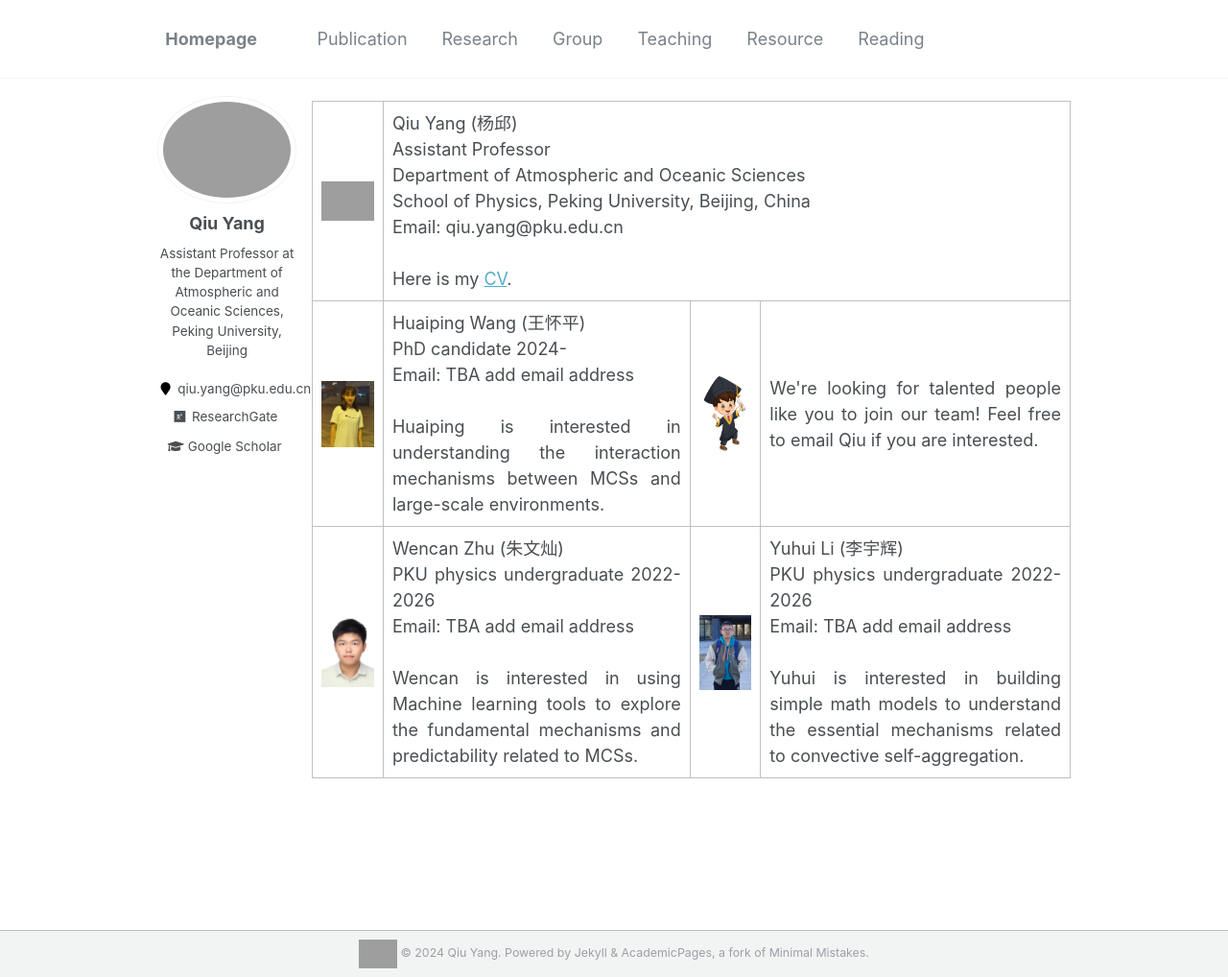
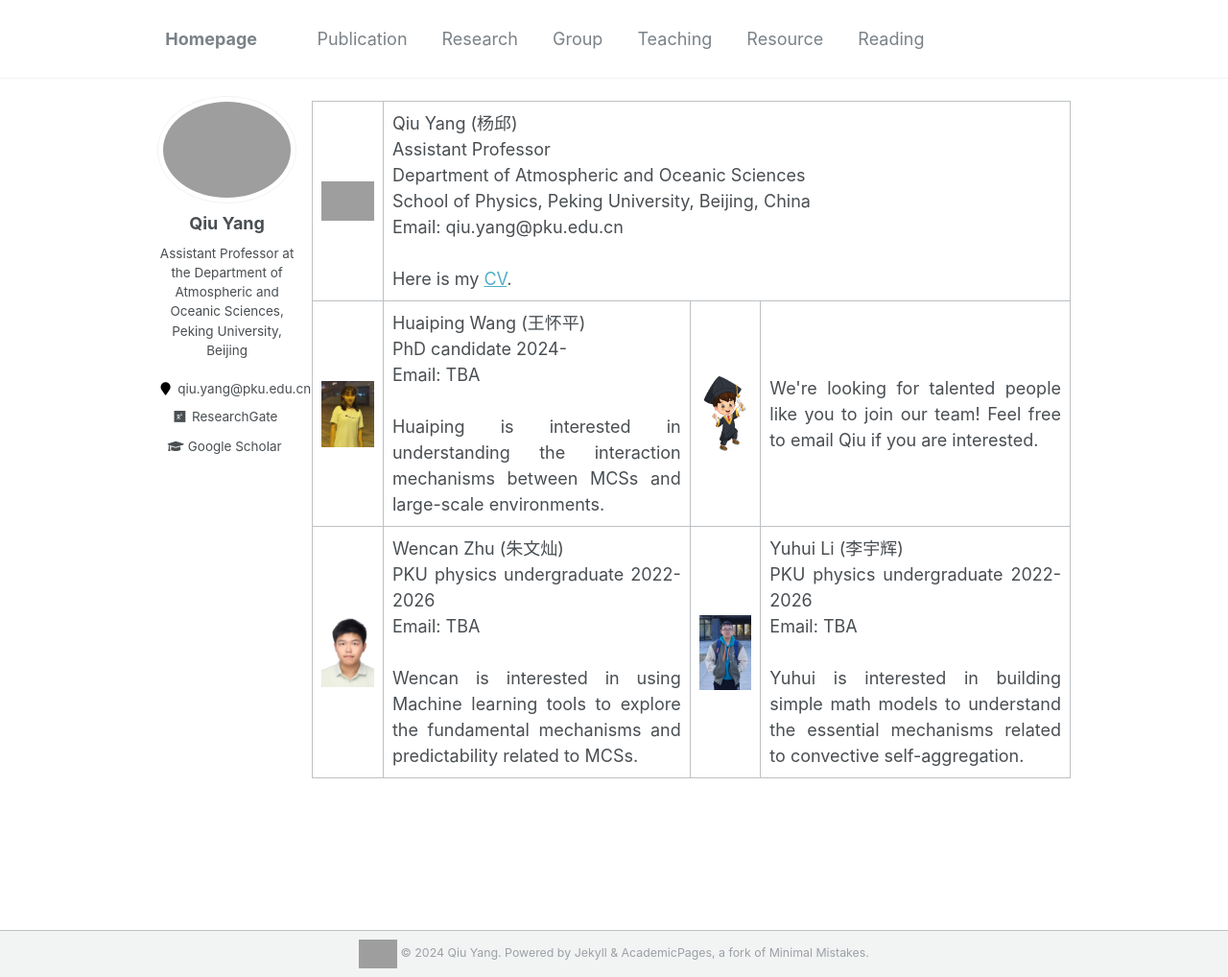
Before and after one commit to qiuyang50/qiuyang50.github.io, a Jekyll site: the page built from _pages/group.md, in a window 1280 px wide and 1018 px high. Shown: the whole window at 96% size. Built offline with Jekyll 4.4.1, drawn with Linux system fonts in a browser that asks for light colours; grey boxes are pictures that could not be loaded.

Commit message:
Update group.md

```diff
--- a/_pages/group.md
+++ b/_pages/group.md
@@ -13,14 +13,14 @@ author_profile: true
   </tr>
   <tr>
     <td><img src="/images/HuaipingWang_2024PhD.jpg" alt="drawing" width="300"/></td>
-    <td>Huaiping Wang (王怀平)<br>PhD candidate 2024-<br>Email: TBA add email address<br><br>Huaiping is interested in understanding the interaction mechanisms between MCSs and large-scale environments.</td>
+    <td>Huaiping Wang (王怀平)<br>PhD candidate 2024-<br>Email: TBA <br><br>Huaiping is interested in understanding the interaction mechanisms between MCSs and large-scale environments.</td>
     <td><img src="/images/future_student.jpg" alt="drawing" width="300"/></td>
     <td>We're looking for talented people like you to join our team! Feel free to email Qiu if you are interested.</td>
   </tr>
     <tr>
     <td><img src="/images/WencanZhu_2022Undergraduate.jpg" alt="drawing" width="300"/></td>
-    <td>Wencan Zhu (朱文灿)<br>PKU physics undergraduate 2022-2026<br>Email: TBA add email address<br><br>Wencan is interested in using Machine learning tools to explore the fundamental mechanisms and predictability related to MCSs.</td>
+    <td>Wencan Zhu (朱文灿)<br>PKU physics undergraduate 2022-2026<br>Email: TBA <br><br>Wencan is interested in using Machine learning tools to explore the fundamental mechanisms and predictability related to MCSs.</td>
     <td><img src="/images/YuhuiLi_2022Undergraduate.jpg" alt="drawing" width="300"/></td>
-    <td>Yuhui Li (李宇辉) <br>PKU physics undergraduate 2022-2026<br>Email: TBA add email address<br><br>Yuhui is interested in building simple math models to understand the essential mechanisms related to convective self-aggregation.</td>
+    <td>Yuhui Li (李宇辉) <br>PKU physics undergraduate 2022-2026<br>Email: TBA <br><br>Yuhui is interested in building simple math models to understand the essential mechanisms related to convective self-aggregation.</td>
   </tr>
 </table>
```
